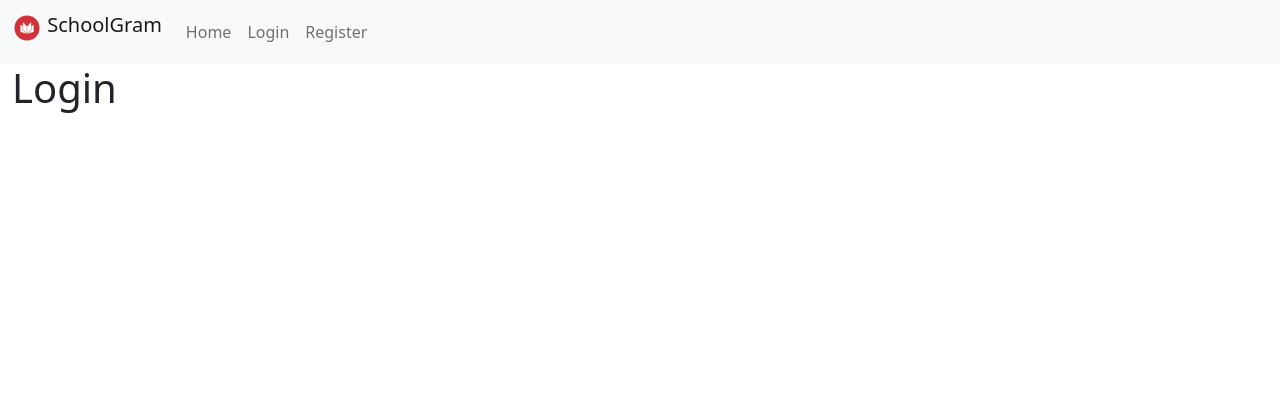
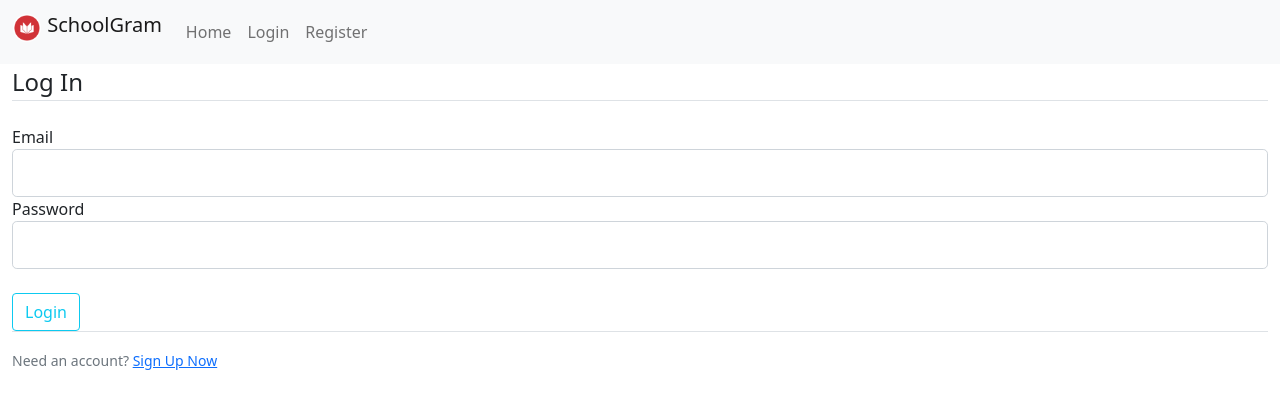
Before and after one commit to Jameel785/SocialMediaAppFlask, a Flask app: page /login in a window 1280 px wide. Shown: the top 409 px of the page. Run offline with Flask 2, Linux system fonts and the light colour scheme.

```diff
--- a/app.py
+++ b/app.py
@@ -15,7 +15,19 @@ def home():
 # Access the login page with the login route
 @app.route("/login", methods=['GET', 'POST'])
 def login():
+    # Creates an instance of the login form
     form = LoginForm()
+
+    # If the form has been submitted and is valid,
+    # Flash a login success message and redirect the user to the home page
+    if form.validate_on_submit():
+        if form.email.data == 'student1@lydiardparkacademy.org.uk' and form.password.data == 'password':
+            flash('You have been logged in', 'success')
+            return redirect(url_for('home'))
+        else:
+            flash('Login Unsuccessful. Please check username and password', 'danger')
+
+    # Render the login template with the form instance
     return render_template("login.html", title="login", form=form)
 
 # Access the register page with the register route
--- a/templates/login.html
+++ b/templates/login.html
@@ -1,5 +1,56 @@
 {% extends "base.html" %}
 
 {% block content %}
-  <h1>Login</h1>
+  <form method="POST" action="">
+    <!-- adds hidden input fields to the form for CSRF protection -->
+    {{ form.hidden_tag() }}
+    <fieldset class="form-group">
+      <legend class="border-bottom mb-4">Log In</legend>
+      <div class="form-group">
+        {{ form.email.label(class="form-control-label") }}
+
+        <!-- Checks if there are errors for the email field -->
+        <!-- Adds is-invalid class to the form field if there are errors, -->
+        <!-- Then display all the error messages -->
+        {% if form.email.errors %}
+          {{ form.email(class="form-control form-control-lg is-invalid") }}
+          <div class="invalid-feedback">
+            {% for error in form.email.errors %}
+            <span>{{ error }}</span>
+            {% endfor %}
+          </div>
+        {% else %}
+          {{ form.email(class="form-control form-control-lg") }}
+        {% endif %}
+      </div>
+      <div class="form-group">
+        {{ form.password.label(class="form-control-label") }}
+
+        <!-- Checks if there are errors for the password field -->
+        <!-- Adds is-invalid class to the form field if there are errors, -->
+        <!-- Then display all the error messages -->
+        {% if form.password.errors %}
+          {{ form.password(class="form-control form-control-lg is-invalid") }}
+          <div class="invalid-feedback">
+            {% for error in form.password.errors %}
+            <span>{{ error }}</span>
+            {% endfor %}
+          </div>
+        {% else %}
+          {{ form.password(class="form-control form-control-lg") }}
+        {% endif %}
+      </div>
+    </fieldset><br>
+    <!-- creates the submit button -->
+    <div class="form_group">
+      {{ form.submit(class="btn btn-outline-info") }}
+    </div>
+  </form>
+  <!-- link to the login page for users who already have an account -->
+  <div class="border-top pt-3">
+    <small class="text-muted">
+      Need an account? <a class="ml-2" href="{{ url_for('register') }}">Sign Up Now</a>
+    </small>
+  </div>
+
 {% endblock %}
--- a/templates/register.html
+++ b/templates/register.html
@@ -113,7 +113,7 @@
           {{ form.moderator_reg_key(class="form-control form-control-lg") }}
         {% endif %}
       </div>
-    </fieldset>
+    </fieldset><br>
     <!-- creates the submit button -->
     <div class="form_group">
       {{ form.submit(class="btn btn-outline-info") }}
```
